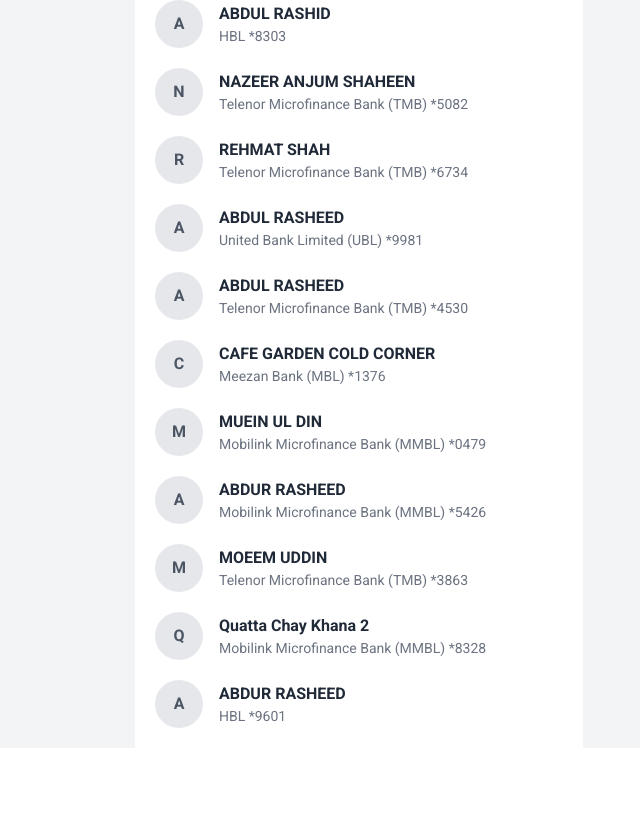
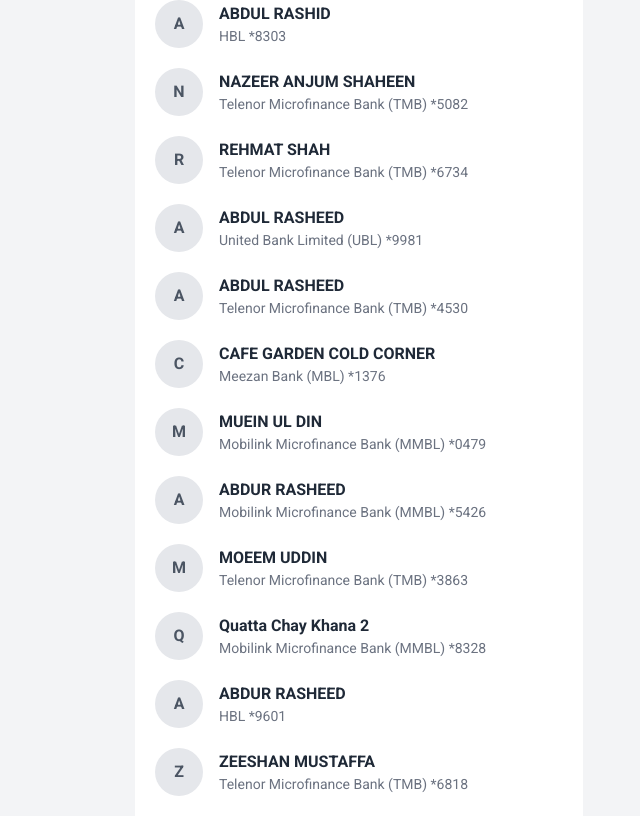
Before and after one commit to AmjadHayat28/repo, a React (Vite) app: page /payments in a window 1280 px wide. Shown: the part 418-1234 px from the top of the page, without its empty margins (281-921 px from the left). Before the commit the page ends 1166 px from the top, so only its background shows below. Built offline with nearby package versions, Linux system fonts and the light colour scheme.

Commit message:
Add new recipient to the Paymentsname component

```diff
--- a/src/Paymentsname.jsx
+++ b/src/Paymentsname.jsx
@@ -88,6 +88,8 @@
           <Recipient name="MOEEM UDDIN" bank="Telenor Microfinance Bank (TMB) *3863" onClick={handleRecipientClick} />
           <Recipient name="Quatta Chay Khana 2" bank="Mobilink Microfinance Bank (MMBL) *8328" onClick={handleRecipientClick} />
           <Recipient name="ABDUR RASHEED" bank="HBL *9601" onClick={handleRecipientClick} />
+           <Recipient name="ZEESHAN MUSTAFFA" bank="Telenor Microfinance Bank (TMB) *6818" onClick={handleRecipientClick} />
+
         </div>
       </div>
     </div>
```
